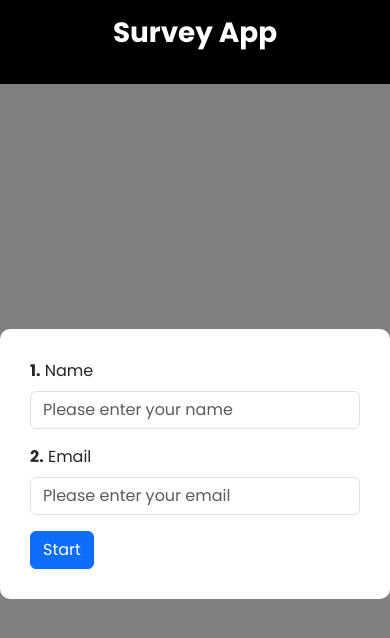
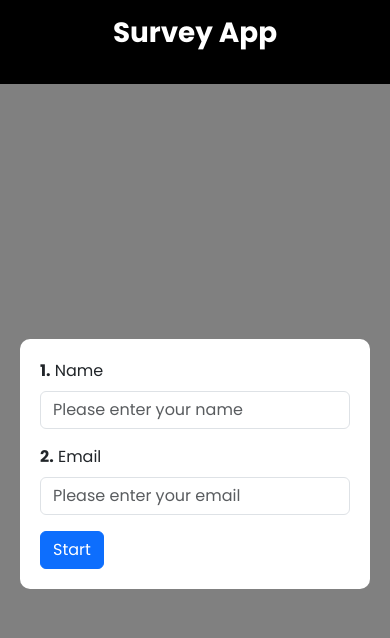
Before and after one commit to Hassan341-del/Survey--App, a React (Create React App) app: page / in a window 390 px wide. Shown: the top 638 px of the page. Built offline with nearby package versions, Linux system fonts and the light colour scheme.

Commit message:
Name.css

```diff
--- a/src/Components/Name.css
+++ b/src/Components/Name.css
@@ -15,7 +15,11 @@ form {
     font-family: "Poppins", sans-serif;
 }
 @media (min-width: 320px) and (max-width: 767px) {
+    .name {
+        margin: 0 20px
+    }
     .name-bg {
         width: 100%;
+        padding: 20px;
     }
 }
```
